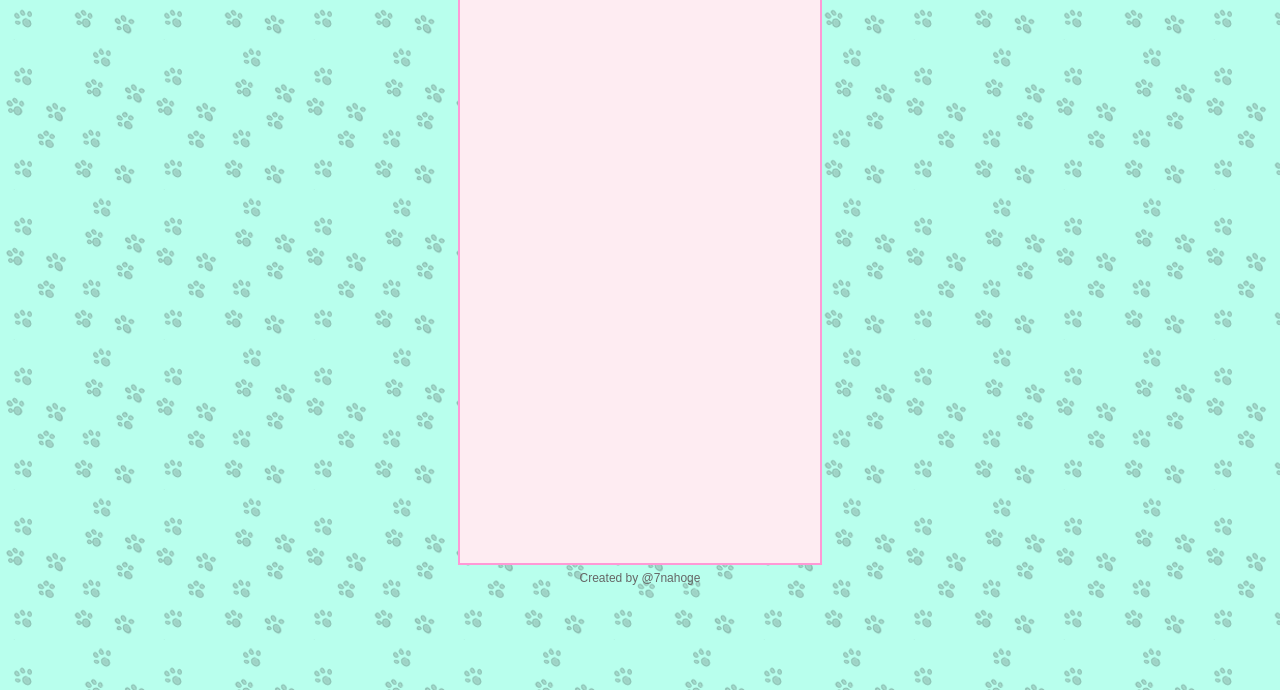
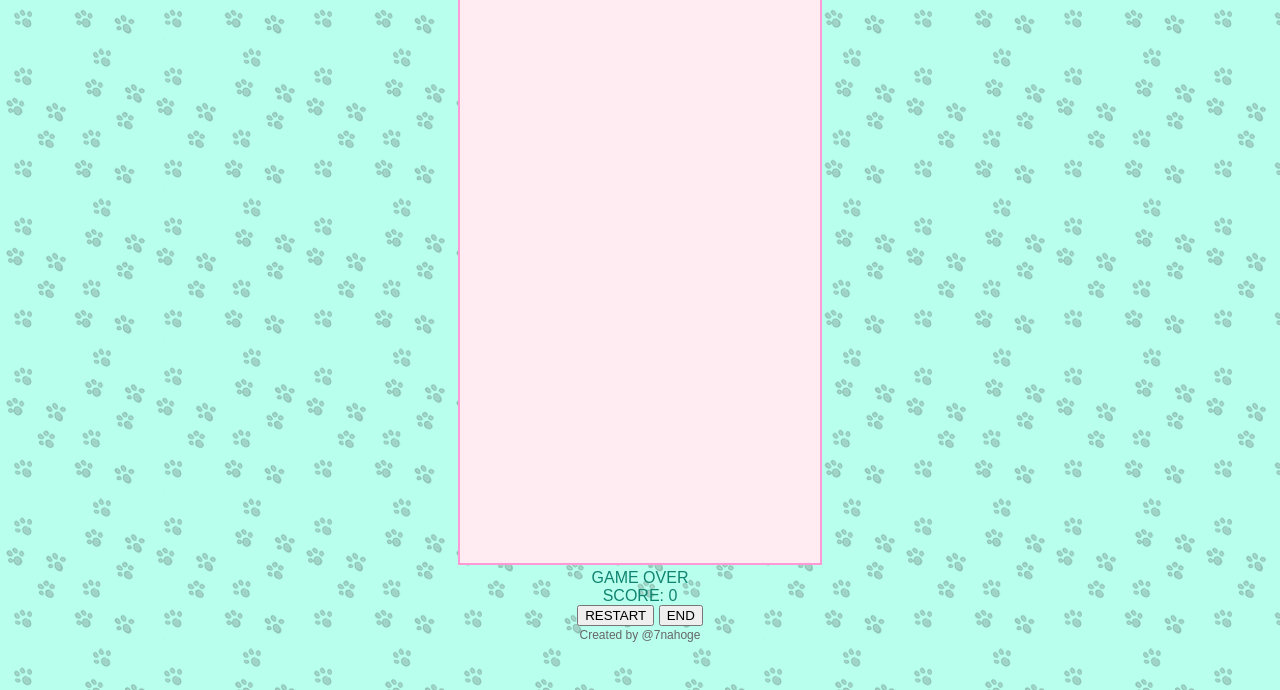
Before and after one commit to 7nahoge/pooh-puni, a plain HTML site: page index.html in a window 1280 px wide. Shown: the part 110-800 px from the top of the page. Drawn offline with Linux system fonts and the light colour scheme.

Commit message:
Add files via upload

```diff
--- a/index.html
+++ b/index.html
@@ -14,6 +14,16 @@
       <div id="chain"></div>
     </div>
     <canvas id="c" width="360" height="600"></canvas>
+    <div id="gameOverPopup" class="popup hidden">
+      <div class="popupBox">
+        <div class="popupTitle">GAME OVER</div>
+        <div id="finalScore" class="popupScore">SCORE: 0</div>
+        <div class="popupActions">
+          <button id="restartBtn">RESTART</button>
+          <button id="endBtn">END</button>
+        </div>
+      </div>
+    </div>
     <script src="js/game.js"></script>
     <footer>
       Created by @7nahoge
```
